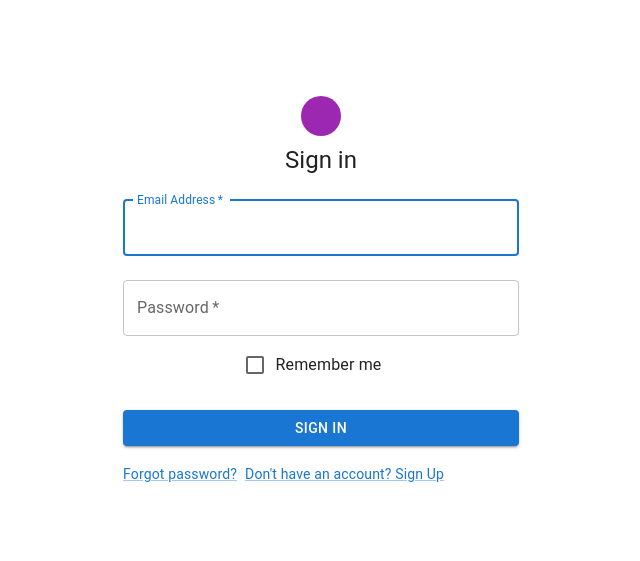
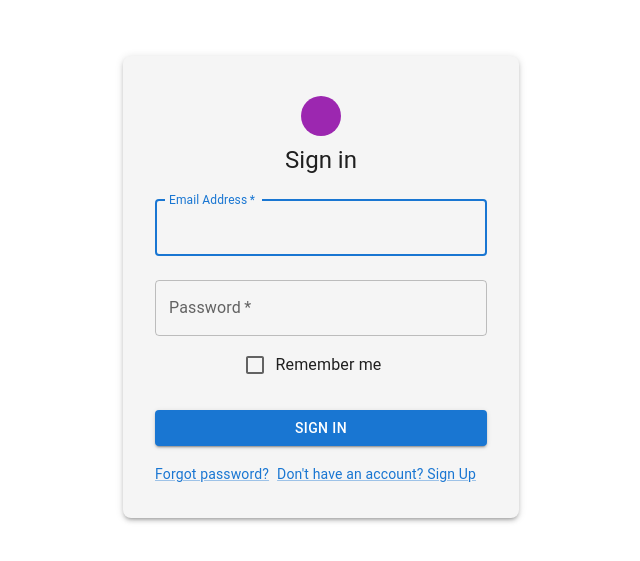
Before and after one commit to yyq1031/Study-Buddy, a React (Vite) app in the folder client/: page /signin in a window 1280 px wide. Shown: the part 145-706 px from the top of the page, without its empty margins (319-959 px from the left). Built offline with nearby package versions, Linux system fonts and the light colour scheme; no server answers; some icons are missing.

Commit message:
update sign in page background

```diff
--- a/client/src/pages/SignIn.jsx
+++ b/client/src/pages/SignIn.jsx
@@ -39,6 +39,10 @@ export default function SignIn() {
             display: "flex",
             flexDirection: "column",
             alignItems: "center",
+            backgroundColor: "#f5f5f5",
+            padding: 4,
+            borderRadius: 2,
+            boxShadow: 3
           }}
         >
           <Avatar sx={{ m: 1, bgcolor: "secondary.main" }}>
```
